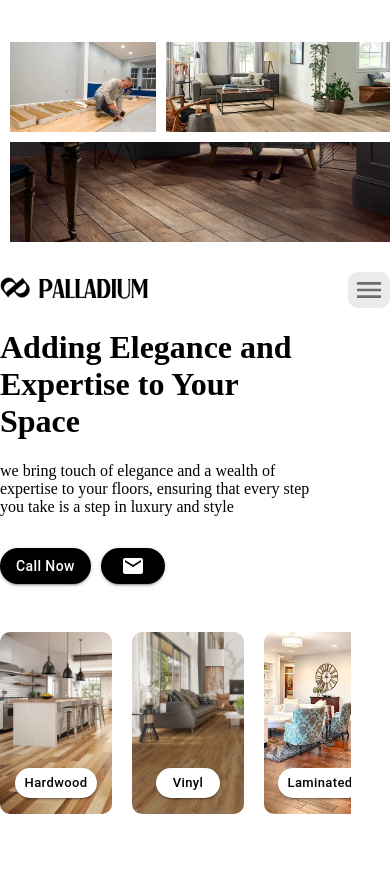
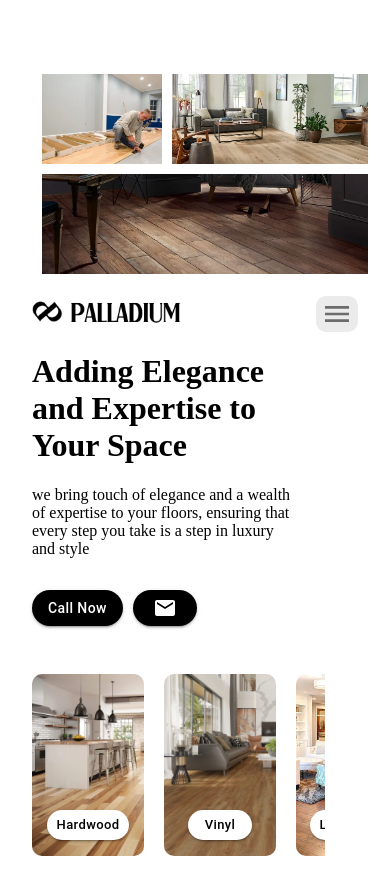
Before and after one commit to Fanthoni/palladiumfloors, a React (Create React App) app: page / in a window 390 px wide. Shown: the top 894 px of the page. Before the commit the page ends 846 px from the top, so only its background shows below. Built offline with nearby package versions, Linux system fonts and the light colour scheme.

Commit message:
fix margin for mobile resolution

```diff
--- a/src/pages/Home.js
+++ b/src/pages/Home.js
@@ -22,12 +22,7 @@ function Home() {
   galleryImages = _.values(galleryImages);
 
   return (
-    <div
-      style={{
-        justifyContent: "center",
-        display: "flex",
-      }}
-    >
+    <ContainerWrapper>
       <Container>
         <PageContainer>
           <NavigationContainer>
@@ -97,12 +92,19 @@ function Home() {
             />
           </SliderContainer>
         </PageContainer>
-        <GalleryContainer></GalleryContainer>
-        <Gallery items={galleryImages} />
+        <GalleryContainer>
+          <Gallery items={galleryImages} />
+        </GalleryContainer>
       </Container>
-    </div>
+    </ContainerWrapper>
   );
 }
+
+const ContainerWrapper = styled.div`
+  justify-content: center;
+  display: flex;
+  margin: 2em;
+`;
 
 const Container = styled.div`
   margin: 2rem;
@@ -110,7 +112,7 @@ const Container = styled.div`
   display: flex;
   flex-direction: row;
   width: 100%;
-  gap: 20px;
+  gap: 2rem;
   max-width: 1000px;
 
   @media (max-width: 768px) {
@@ -185,7 +187,7 @@ const GalleryContainer = styled.div`
   width: 50%;
 
   @media (max-width: 768px) {
-    transform: translate(-10px);
+    // transform: translate(-10px);
   }
 `;
 
```
